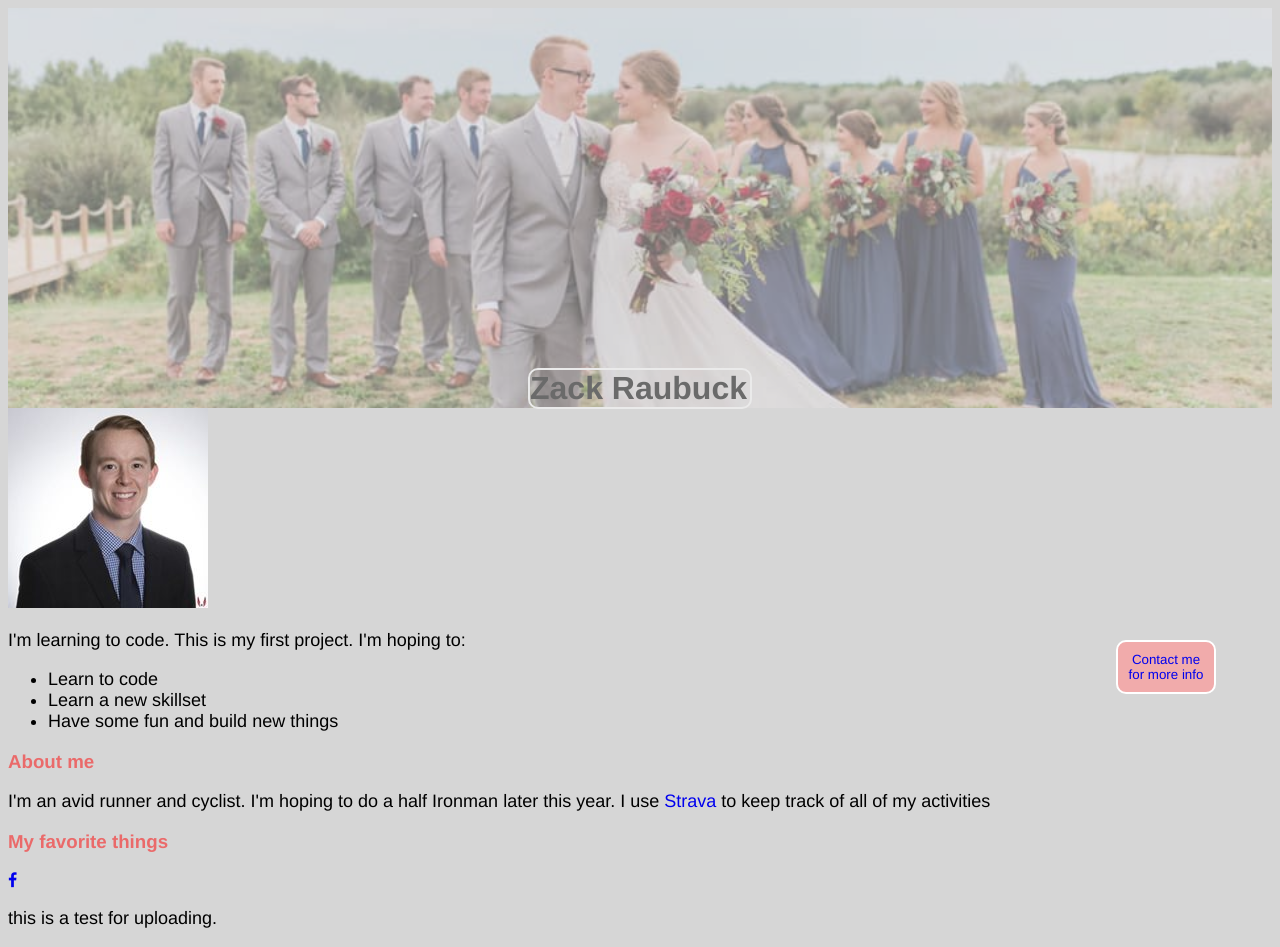
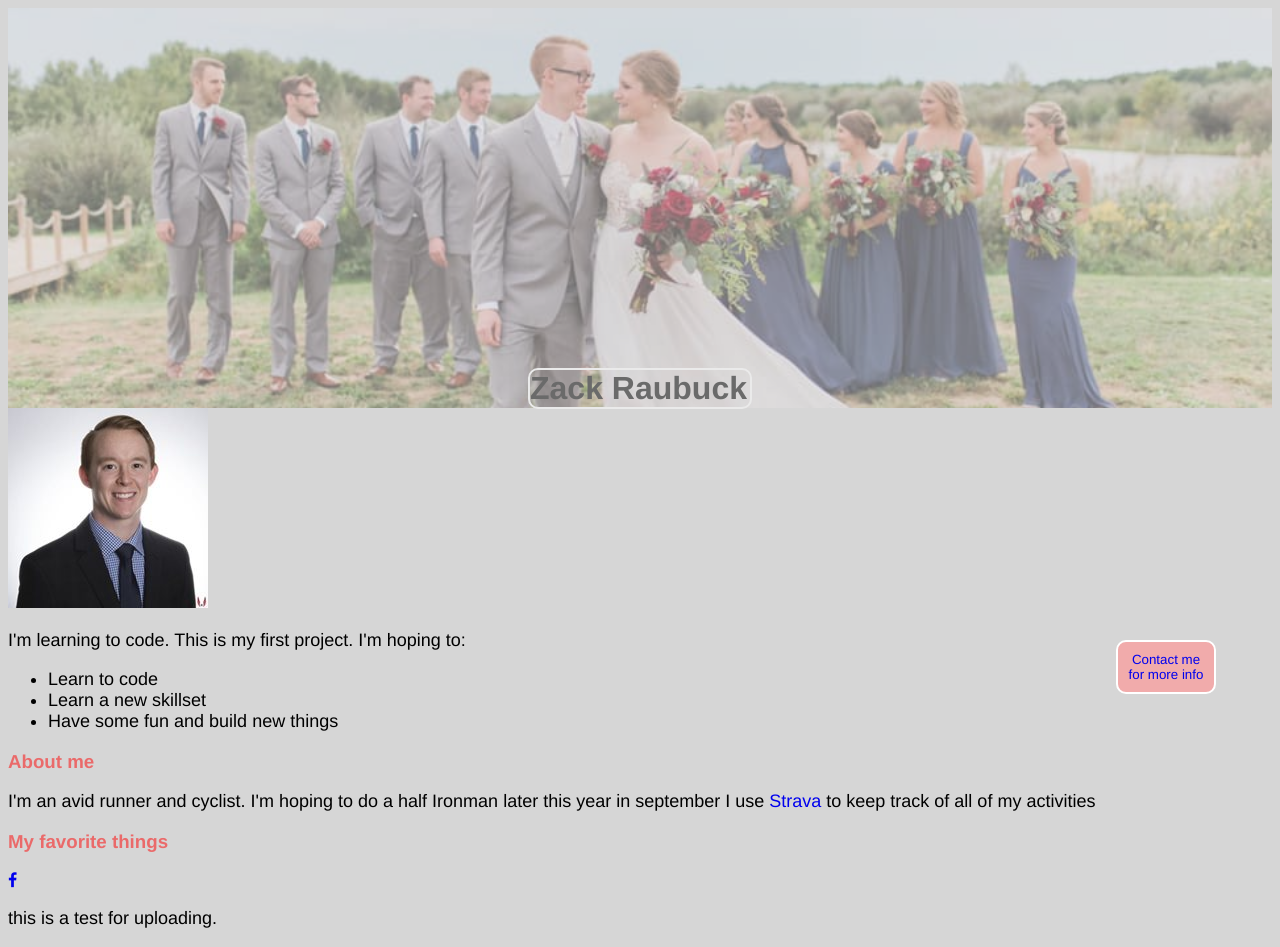
Before and after one commit to zackraubuck/zackraubuck.github.io, a plain HTML site: page index.html in a window 1280 px wide. Drawn offline with Linux system fonts and the light colour scheme.

Commit message:
todays upload

```diff
--- a/index.html
+++ b/index.html
@@ -22,7 +22,7 @@
 
 <h3 class="headers">About me</h3>
 <p>I'm an avid runner and cyclist.
-    I'm hoping to do a half Ironman later this year.
+    I'm hoping to do a half Ironman later this year in september
     I use <a href="http://www.strava.com/" target="_blank"> Strava</a> to keep track of all of my activities</p>
 
 <h3 class="headers">My favorite things</h1>
```
